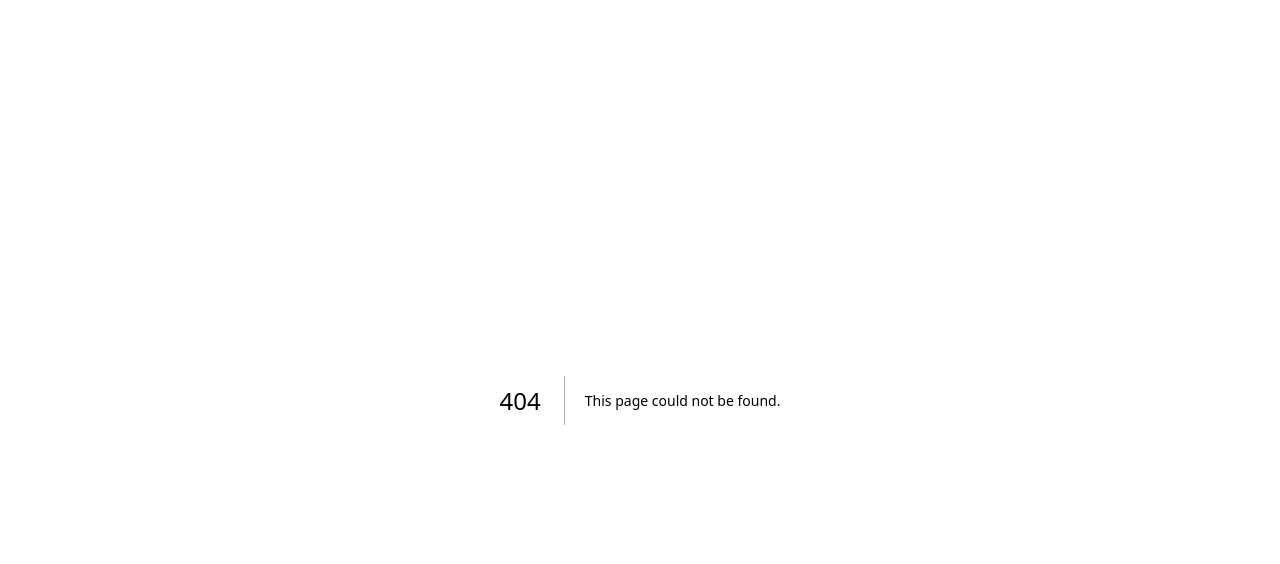
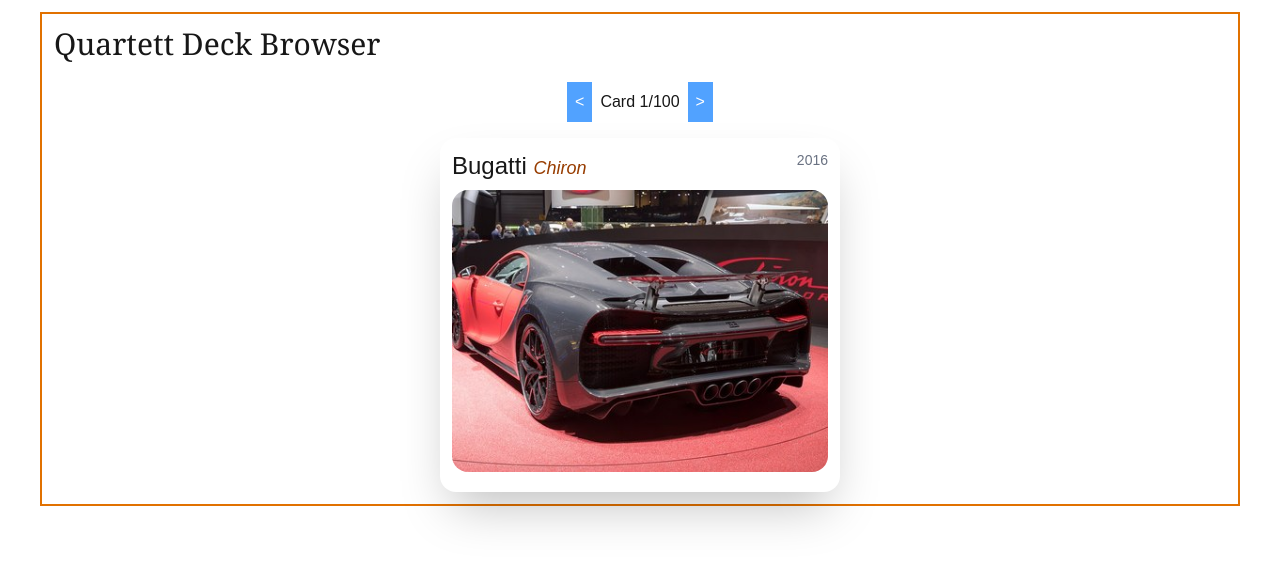
Before and after one commit to Dynalon/synonym-preparation, a Next.js app: page /quartett in a window 1280 px wide. Before the commit this address had no page. Shown: the top 564 px of the page. Built offline with nearby package versions, Linux system fonts and the light colour scheme.

Commit message:
Build basic quartett deck browser

```diff
--- /dev/null
+++ b/app/quartett/components/quartett-card.tsx
@@ -0,0 +1,17 @@
+import { Car } from "../types"
+
+export function QuartettCard({ car }: { car: Car }) {
+  const { image, brand, model, year } = car
+  return (
+    <div className="w-[400px] p-3 rounded-2xl bg-white shadow-2xl flex flex-col gap-2">
+      <div className="flex justify-between align-bottom ">
+        <span className="text-2xl truncate min-w-0">
+          {brand} <span className="text-lg italic text-amber-800">{model}</span>
+        </span>
+        <span className="text-gray-500 text-sm shrink-0">{year}</span>
+      </div>
+      <img src={`/cars/${image}`} className="w-full rounded-2xl" />
+      <div className=""></div>
+    </div>
+  )
+}
--- /dev/null
+++ b/app/quartett/layout.tsx
@@ -0,0 +1,3 @@
+export default function QuartettLayout({ children }: React.PropsWithChildren) {
+  return <div className="mx-auto max-w-300 w-300 border-2 border-amber-600 mt-3 p-3">{children}</div>
+}
--- /dev/null
+++ b/app/quartett/page.tsx
@@ -0,0 +1,34 @@
+"use client"
+import { useState } from "react"
+import { QuartettCard } from "./components/quartett-card"
+import carDatabase from "./data/cars.json"
+
+const NUM_CARDS = carDatabase.cards.length
+
+export default function QuartettDeck() {
+  const [selectedCard, setSelectedCard] = useState(1)
+  const car = carDatabase.cards[selectedCard - 1]
+  const inc = () => setSelectedCard((s) => Math.min(s + 1, NUM_CARDS))
+  const dec = () => setSelectedCard((s) => Math.max(s - 1, 1))
+
+  return (
+    <div className="w-full">
+      <h1 className="text-3xl mb-5 font-serif">Quartett Deck Browser</h1>
+      <div className="w-full flex flex-col gap-4 items-center">
+        <div className="text-md flex justify-between items-center gap-2">
+          <button onClick={dec} className="flex items-center bg-blue-400 p-2 text-white">
+            {"<"}
+          </button>
+          <span>
+            Card {selectedCard}/{NUM_CARDS}
+          </span>
+          <button onClick={inc} className="flex items-center bg-blue-400 p-2 text-white">
+            {">"}
+          </button>
+        </div>
+        <QuartettCard car={car} />
+      </div>
+      <div className="mx-auto w-12"></div>
+    </div>
+  )
+}
--- /dev/null
+++ b/app/quartett/types.ts
@@ -0,0 +1,19 @@
+export type CarStats = {
+  power_ps: number
+  torque_nm: number
+  displacement_cc: number
+  cylinders: number
+  max_rpm: number
+  top_speed_kmh: number
+  acceleration_0_100_s: number
+  weight_kg: number
+}
+
+export type Car = {
+  id: string
+  brand: string
+  model: string
+  year: number
+  stats: CarStats
+  image: string
+}
```
Also changed, not shown: app/quartett/data/cars.json (renamed from public/cars/cars.json).
